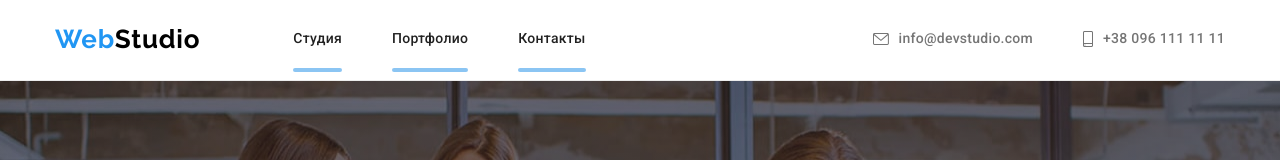
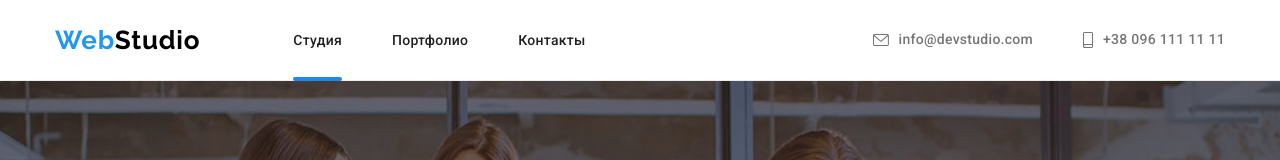
Before and after one commit to anatolytrue/goit-markup-hw-05, a plain HTML site: page index.html in a window 1280 px wide. Shown: the top 160 px of the page. Drawn offline with nearby package versions, Linux system fonts and the light colour scheme.

Commit message:
homework5 final

```diff
--- a/css/styles.css
+++ b/css/styles.css
@@ -76,10 +76,10 @@ address {
 }
 
 .header a {
-  padding-top: 24px;
-  padding-bottom: 25px;
+  /* padding-top: 32px;
+  padding-bottom: 32px; */
   margin: 0;
-
+  bottom:-1px
 }
 
 .header-container {
@@ -118,6 +118,9 @@ address {
   line-height: 1.14;
   letter-spacing: 0.02em;
   color: var(--primary-text-color);
+  padding-bottom: 32px;
+  padding-top: 32px;
+  border: -1px;
 }
 
 
@@ -133,17 +136,7 @@ address {
 } */
 
 
-.nav-list-link::after {
-  position: absolute;
-  content: "";
-  display: block;
-  width: 100%;
-  height: 4px;
-  background-color: #188ce8;
-  bottom: 0;
-  opacity: 0.5;
-  border-radius: 2px;
-}
+
 
 /* .nav-list-link:active::after {
   opacity: 1;
@@ -168,9 +161,24 @@ address {
 } */
 
 .nav-list-link:hover,
-.nav-list-link:focus {
+.nav-list-link:focus
+{
   color: var(--secondary-color);
 }
+
+.nav-list-link-active::after {
+  position: absolute;
+  content: "";
+  display: block;
+  width: 100%;
+  height: 4px;
+  background-color: #188ce8;
+  bottom: 0;
+  opacity: 1;
+  border-radius: 2px;
+}
+
+
 
 .contact-number {
   margin-left: 50px;
--- a/index.html
+++ b/index.html
@@ -21,7 +21,7 @@
                 </a>
                 <ul class="nav-list list">
                     <li class="nav-list-item">
-                        <a class="nav-list-link link transition" href="./index.html">Студия</a>
+                        <a class="nav-list-link nav-list-link-active link transition" href="./index.html">Студия</a>
                         <!-- <div class="nav-list-active">
                         </div> -->
                     </li>
```
Also changed, not shown: portfolio.html (+1 -1 lines).
